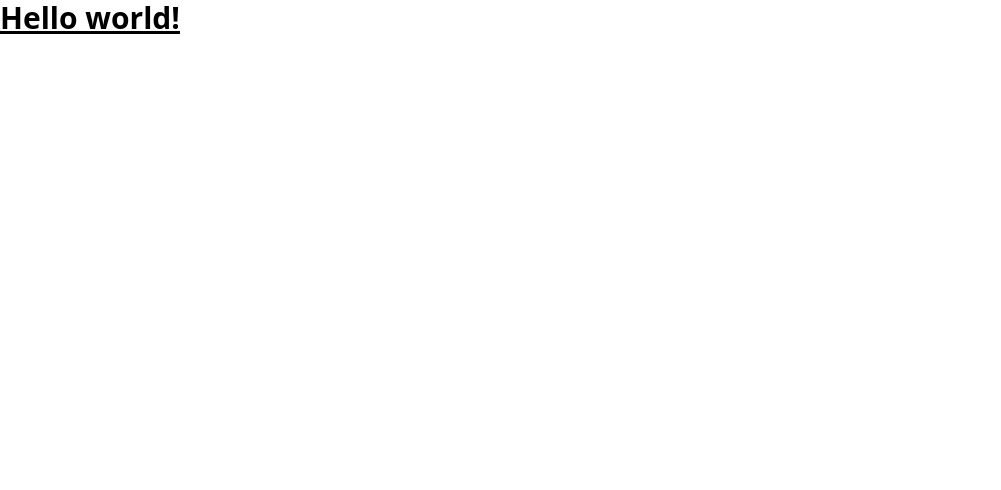
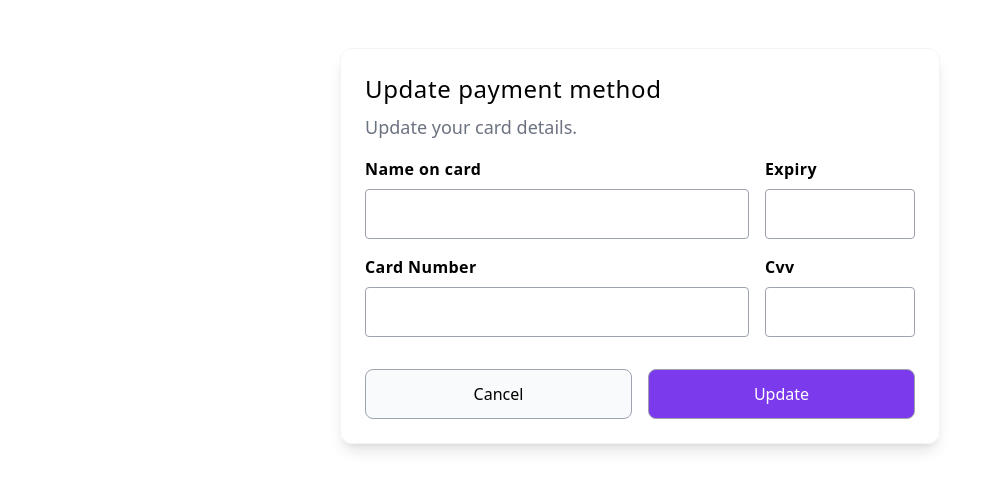
Before and after one commit to joshaodev/credit-card-tailwindcss-ui, a website: page src/index.html in a window 1280 px wide. Shown: the whole page, without its empty margins (0-1001 px from the left). Drawn offline with Linux system fonts and the light colour scheme.

Commit message:
form created and styled

```diff
--- a/src/index.html
+++ b/src/index.html
@@ -7,8 +7,33 @@
     <link rel="stylesheet" href="./public/css/main.css">
 </head>
 <body>
-    <h1 class="text-3xl font-bold underline">
-        Hello world!
-    </h1>
+    <div class="w-[600px] mx-auto mt-12 shadow-lg p-6 rounded-xl border border-gray-100">
+        <h3 class="mb-2 font-light tracking-wide text-2xl">Update payment method</h3>
+        <p class="mb-4 text-gray-500 text-lg">Update your card details.</p>
+        <form>
+            <div class="form-grid">
+                <div class="flex flex-col">
+                    <label class="form-label" for="txtNameOnCard">Name on card</label>
+                    <input type="text" class="form-input" name="name" id="txtNameOnCard">
+                </div>
+                <div class="flex flex-col">
+                    <label class="form-label" for="txtExpiry">Expiry</label>
+                    <input type="text" class="form-input" name="expiry" id="txtExpiry">
+                </div>
+                <div class="flex flex-col">
+                    <label class="form-label" for="txtCardNumber">Card Number</label>
+                    <input type="text" class="form-input" name="card_number" id="txtCardNumber">
+                </div>
+                <div class="flex flex-col">
+                    <label class="form-label" for="txtCvv">Cvv</label>
+                    <input type="text" class="form-input" name="cvv" id="txtCvv">
+                </div>
+            </div>
+            <div class="grid gap-4 grid-cols-2 mt-8 textlg">
+                <button class="bg-gray-50 w-full border border-gray-400 py-3 rounded-lg">Cancel</button>
+                <button class="w-full border border-gray-400 py-3 rounded-lg bg-violet-600 text-white" type="submit">Update</button>
+            </div>
+        </form>
+    </div>
 </body>
 </html>
--- a/src/public/plugs/tailwind.css
+++ b/src/public/plugs/tailwind.css
@@ -1,3 +1,19 @@
 @tailwind base;
 @tailwind components;
 @tailwind utilities;
+
+
+/* My classes compose */
+.form-grid {
+    @apply grid gap-4;
+    grid-template-columns: 1fr 150px;
+}
+
+.form-input {
+    @apply rounded-lg border border-gray-400 rounded px-4;
+    @apply py-3;
+}
+
+.form-label {
+    @apply font-semibold mb-2 tracking-wide;
+}
```
Also changed, not shown: src/public/css/main.css.
